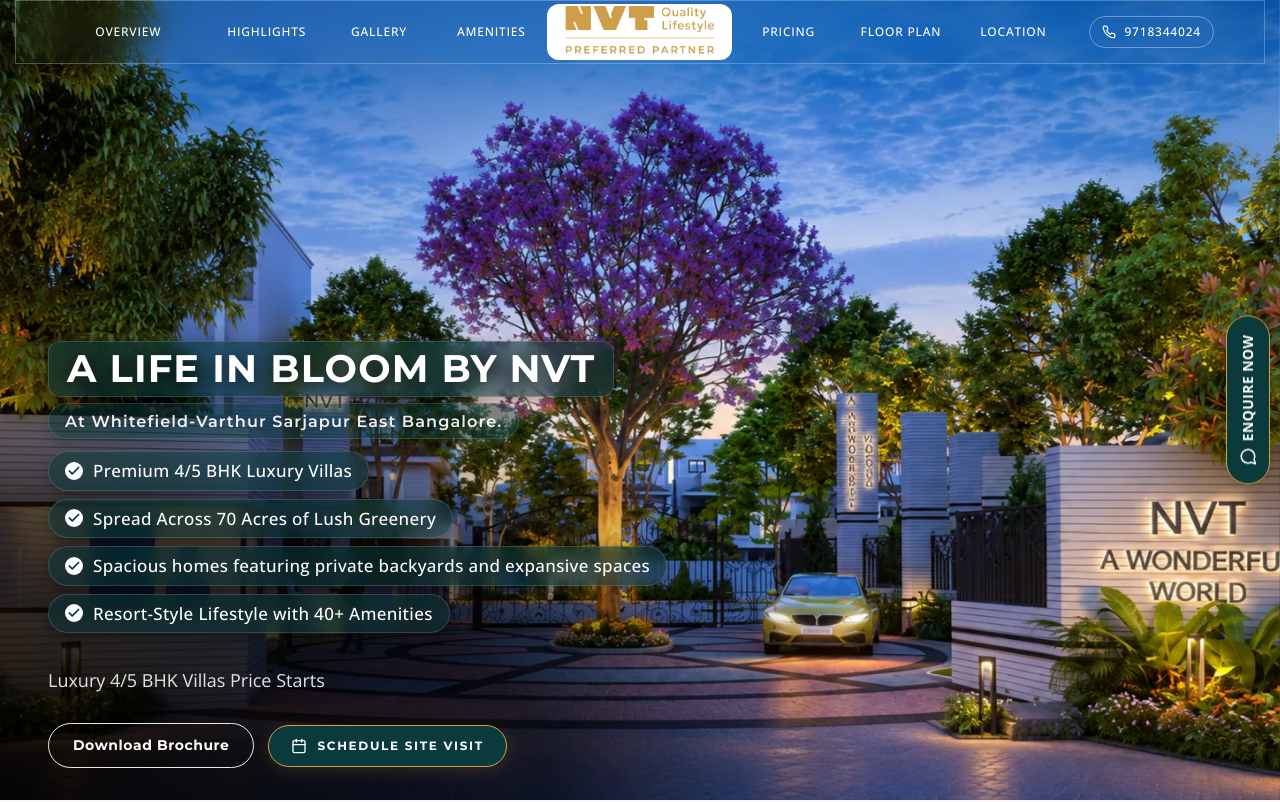
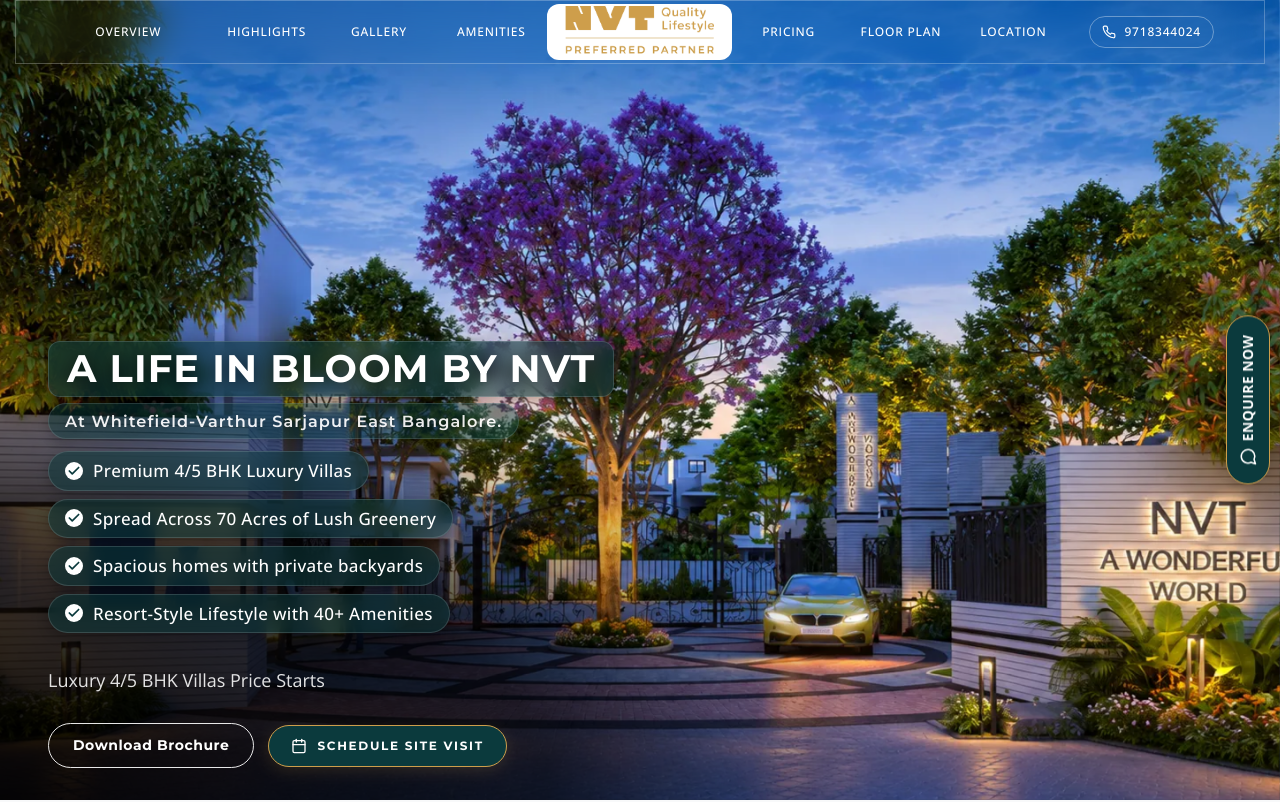
Before and after one commit to vineet-proptiger/nvt-hues, a Next.js app: page /a-life-in-bloom-by-nvt-sarjapur in a window 1280 px wide. Shown: the top 802 px of the page. Built offline with nearby package versions, Linux system fonts and the light colour scheme.

Commit message:
feat: Simplify hero section text for clarity

```diff
--- a/components/Hero.jsx
+++ b/components/Hero.jsx
@@ -656,7 +656,7 @@
           {[
             "Premium 4/5 BHK Luxury Villas",
             "Spread Across 70 Acres of Lush Greenery",
-            "Spacious homes featuring private backyards and expansive spaces",
+            "Spacious homes with private backyards",
             "Resort-Style Lifestyle with 40+ Amenities"
           ].map((text, i) => (
           <div
```
